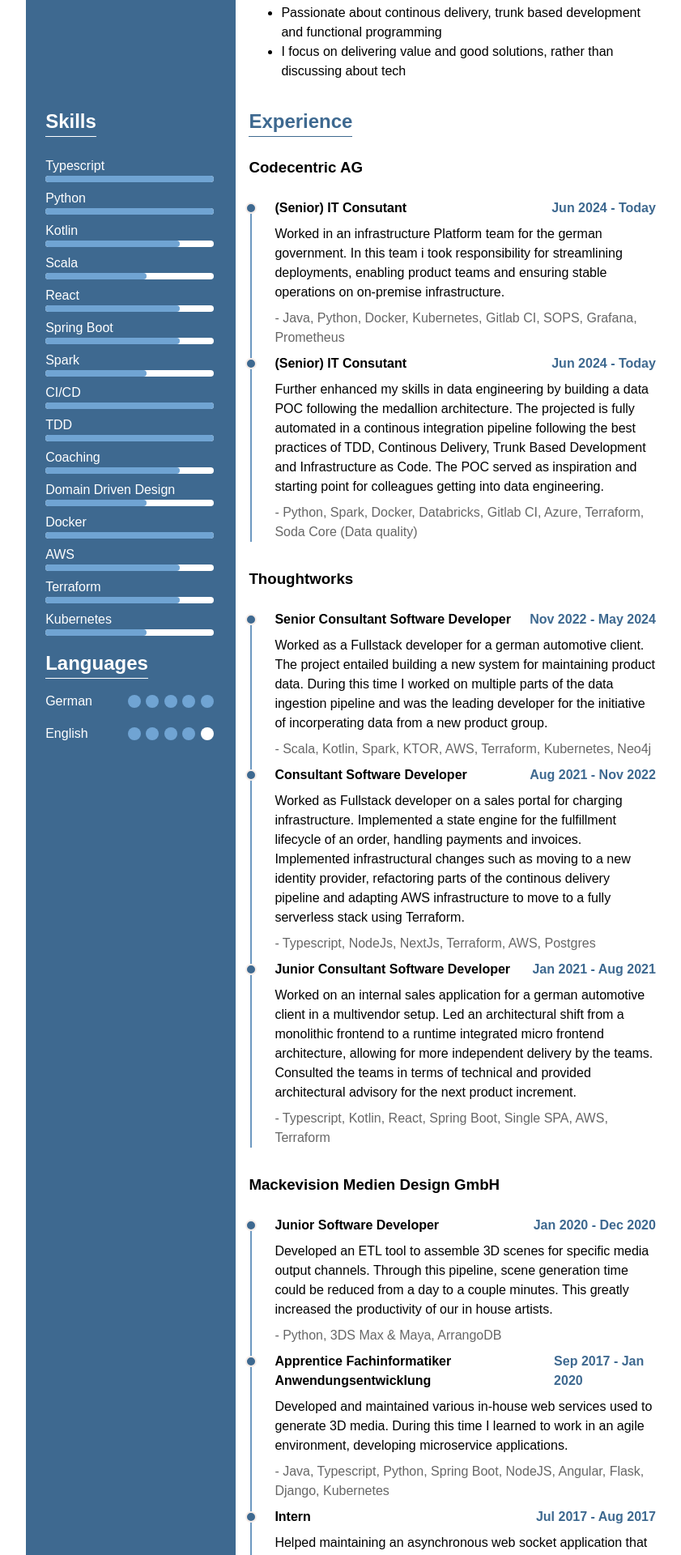
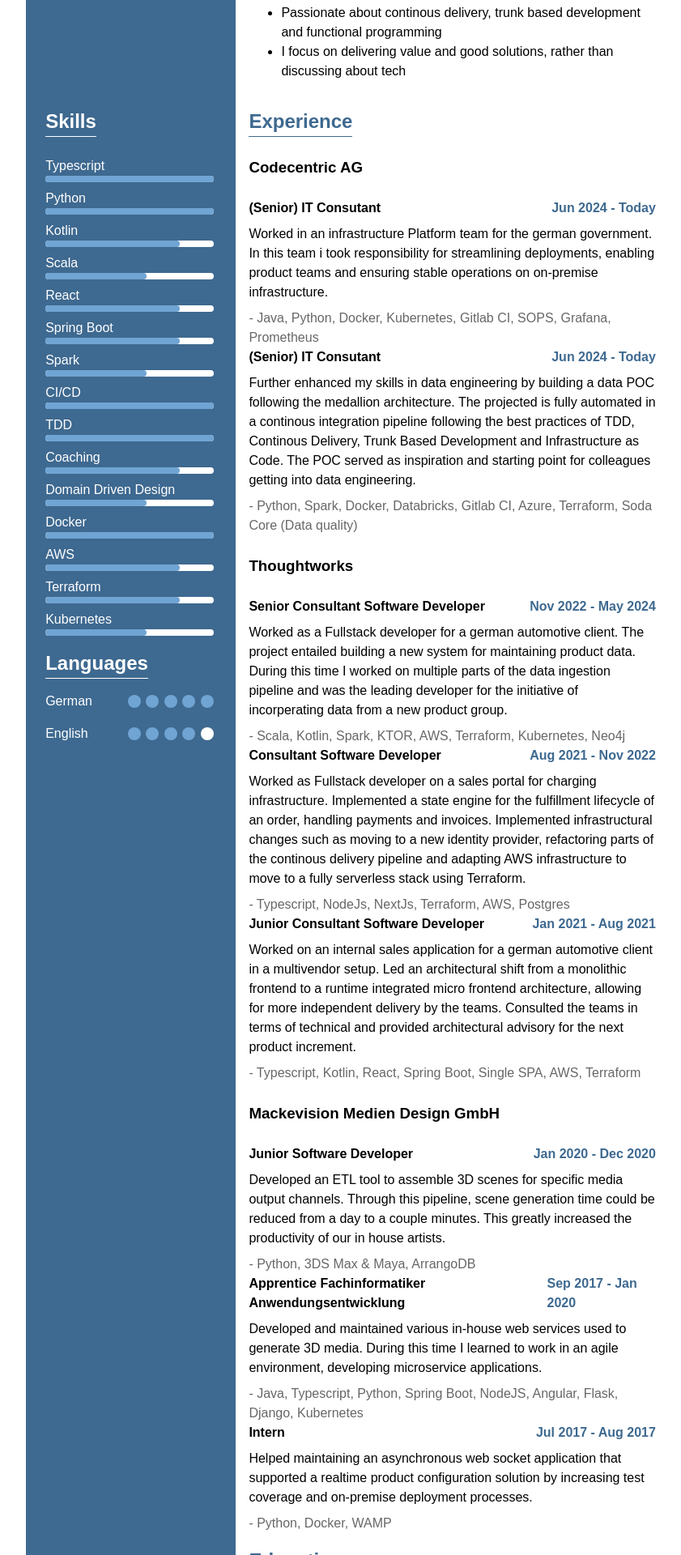
Before and after one commit to RykoL/CV, a Jekyll site: the page built from index.html, in a window 1280 px wide. Shown: the part 353-2273 px from the top of the page at 81% size, without its empty margins (211-1052 px from the left). Built offline with Jekyll 4.4.1, drawn with Linux system fonts in a browser that asks for light colours.

Commit message:
Remove timeline

```diff
--- a/_includes/career.html
+++ b/_includes/career.html
@@ -3,7 +3,6 @@
     {% for employment in site.data.career %}
         <div class="company-card">
             <h3 class="company-heading">{{employment.company}}</h3>
-            <div class="timeline">
             {% for job in employment.jobs %}
                 <article class="job-entry">
                     <section class="job-header">
@@ -17,6 +16,5 @@
                 </article>
             {% endfor %}
         </div>
-        </div>
     {% endfor %}
 </section>
--- a/assets/css/style.scss
+++ b/assets/css/style.scss
@@ -206,26 +206,6 @@
     font-weight: bold;
 }
 
-.timeline {
-    position: relative;
-}
-
-.timeline::after {
-    content: '';
-    position: absolute;
-    width: 2px;
-    background-color: #6c98c0;
-    top: 0.5rem;
-    bottom: 0;
-    left: 5px;
-    margin-left: -3px;
-}
-
-.timeline article {
-    position: relative;
-    margin-bottom: .5rem;
-}
-
 .company-heading {
     padding: 1.5rem 0;
 }
@@ -251,24 +231,10 @@
 
 .job-entry {
     box-sizing: border-box;
-    padding-left: 2rem;
     display: flex;
     flex-direction: column;
     gap: .5rem;
     break-inside: avoid;
-}
-
-.job-entry::after {
-    position: absolute;
-    content: "";
-    width: 10px;
-    height: 10px;
-    border-radius: 50%;
-    border: 2px solid #F6EDE9;
-    background-color: #3E6990;
-    top: 5px;
-    left: -4px;
-    z-index: 1;
 }
 
 .job-technologies {
```
Lines whose indentation alone changed are shown as unchanged.
